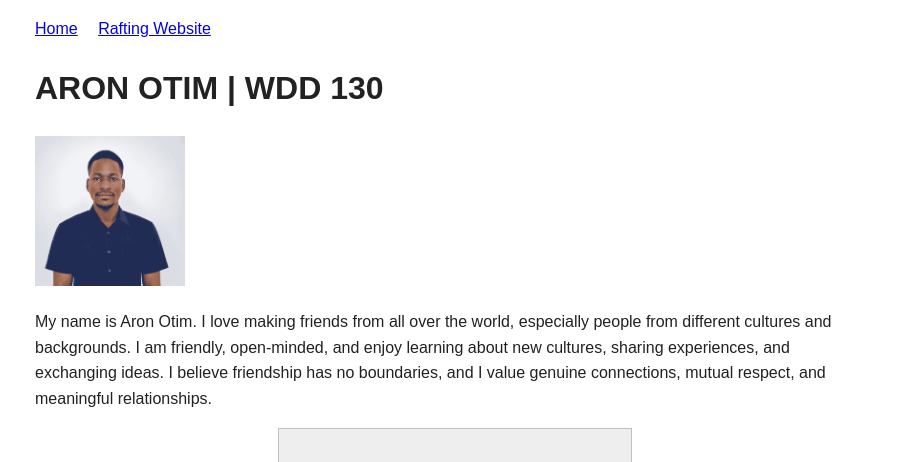
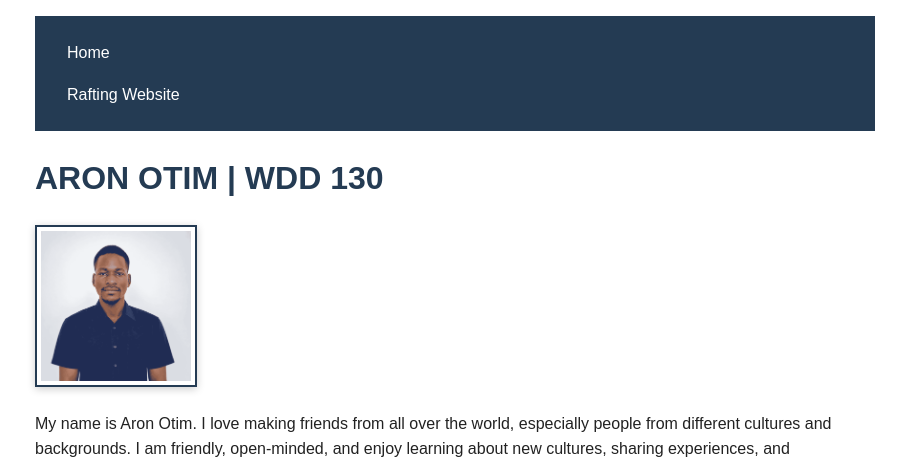
Before and after one commit to aronotim45/wdd130, a plain HTML site: page index.html in a window 1280 px wide. Shown: the top 462 px of the page, without its empty margins (185-1091 px from the left). Drawn offline with Linux system fonts and the light colour scheme.

Commit message:
Audit test

```diff
--- a/styles/styles.css
+++ b/styles/styles.css
@@ -1,4 +1,3 @@
-
 /* General page styles */
 body {
     font-family: Arial, Helvetica, sans-serif;
@@ -13,8 +12,27 @@ header {
     margin: 0 auto 1rem;
 }
 
+nav {
+    background-color: #243b53;
+    padding: 1rem;
+}
+
 nav a {
+    color: #fff;
+    padding: 0.5rem 1rem;
+    display: block;
     margin-right: 1rem;
+    text-decoration: none;
+}
+
+nav a:hover,
+nav a:focus {
+    background-color: #486581;
+    text-decoration: underline;
+}
+
+h1 {
+    color: #243b53;
 }
 
 main {
@@ -30,6 +48,9 @@ img {
 main img {
     width: 150px;
     height: auto;
+    border: 2px solid #243b53;
+    padding: 4px;
+    box-shadow: 0 2px 8px rgb(0 0 0 / 0.2);
 }
 
 p {
```
